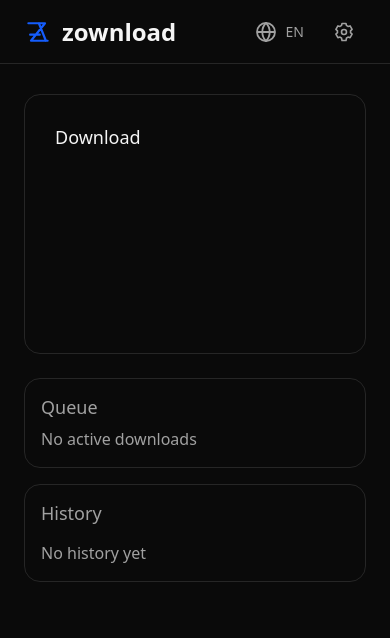
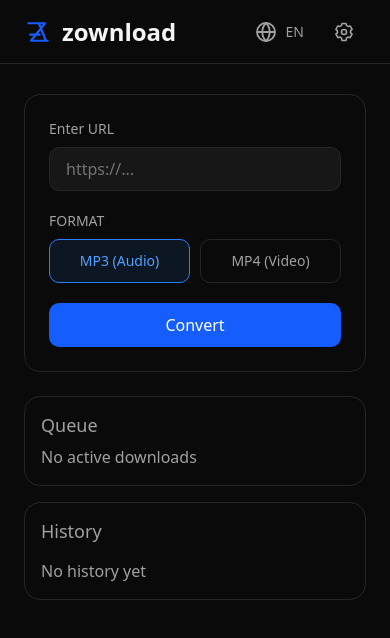
Before and after one commit to zahidzta/zownload_application, a React (Vite) app: page / in a window 390 px wide. Shown: the top 638 px of the page. Built offline with nearby package versions, Linux system fonts and the light colour scheme.

Commit message:
Add Input form and analysis states

```diff
--- a/shared/i18n/en.ts
+++ b/shared/i18n/en.ts
@@ -32,7 +32,7 @@
   },
   input: {
     title: 'Download',
-    urlLabel: 'Video or playlist URL',
+    urlLabel: 'Enter URL',
     analyze: 'Analyze',
     urlPlaceholder: 'https://...',
     formatLabel: 'Format',
--- a/shared/i18n/es.ts
+++ b/shared/i18n/es.ts
@@ -24,7 +24,7 @@
   },
   input: {
     title: 'Descargar',
-    urlLabel: 'URL de video o lista de reproducción',
+    urlLabel: 'Introduce la URL',
     analyze: 'Analizar',
     urlPlaceholder: 'https://...',
     formatLabel: 'Formato',
--- a/src/App.tsx
+++ b/src/App.tsx
@@ -3,12 +3,30 @@
 
 import { AppShellView } from './components/AppShell'
 import { HeaderView } from './components/Header'
+import { InputCard, type DownloadFlowStore } from './components/InputCard'
 import { SettingsShell } from './components/SettingsShell'
 import { Card } from './components/ui/Card'
 import { t } from './i18n'
 import type { Locale } from './i18n'
 import { useShellStore } from './state/shell'
 import type { ShellPage } from './state/shell'
+import { createDownloadFlowStore } from './state/downloadFlow'
+import { createSimulatorTransport } from './transport/simulator'
+import type { AppTransport } from './transport/types'
+import { useStore } from 'zustand'
+
+const simulatorTransport = createSimulatorTransport()
+// The running mock pauses analysis briefly so its loading state can be inspected.
+const appTransport: AppTransport = {
+  async call(command, args) {
+    if (command === 'analyze_url') {
+      await new Promise((resolve) => setTimeout(resolve, 900))
+    }
+    return simulatorTransport.call(command, args)
+  },
+  on: (name, handler) => simulatorTransport.on(name, handler),
+}
+const appFlowStore = createDownloadFlowStore(appTransport)
 
 interface AppViewProps {
   locale: Locale
@@ -16,19 +34,21 @@
   onBack: () => void
   onToggleLocale: () => void
   onOpenSettings: () => void
+  flowStore?: DownloadFlowStore
 }
 
-export function AppView({ locale, page, onBack, onToggleLocale, onOpenSettings }: AppViewProps) {
+export function AppView({ locale, page, onBack, onToggleLocale, onOpenSettings, flowStore = appFlowStore }: AppViewProps) {
+  const step = useStore(flowStore, (state) => state.step)
   return (
     <>
       <HeaderView locale={locale} onToggleLocale={onToggleLocale} onOpenSettings={onOpenSettings} />
       <div hidden={page !== 'main'}>
         <AppShellView locale={locale}>
-          <Card
+          {step === 'input' ? <InputCard locale={locale} flowStore={flowStore} /> : <Card
             title={t(locale, 'input.title')}
             className="min-h-[21.3125rem] rounded-card border border-border bg-card p-card"
             headingClassName="text-card-title font-medium text-text-strong"
-          />
+          />}
         </AppShellView>
       </div>
       {page === 'settings' && <SettingsShell locale={locale} onBack={onBack} />}
--- /dev/null
+++ b/src/components/InputCard.tsx
@@ -0,0 +1,89 @@
+// SPDX-License-Identifier: GPL-3.0-or-later
+// SPDX-FileCopyrightText: 2026 zahidzta
+
+import { useId } from 'react'
+import { useStore } from 'zustand'
+import type { Format } from '../../shared/contract'
+import { t, type Locale } from '../i18n'
+import type { createDownloadFlowStore } from '../state/downloadFlow'
+import { Card } from './ui/Card'
+
+export type DownloadFlowStore = ReturnType<typeof createDownloadFlowStore>
+
+interface InputCardProps {
+  locale: Locale
+  flowStore: DownloadFlowStore
+}
+
+export function InputCard({ locale, flowStore }: InputCardProps) {
+  const { url, format, analyzing, error, setUrl, setFormat, analyze } = useStore(flowStore)
+  const id = useId()
+  const urlId = `${id}-url`
+  const errorId = `${id}-error`
+
+  return (
+    <Card
+      title={t(locale, 'input.title')}
+      className="min-h-[16.25rem] rounded-card border border-border bg-card p-6 lg:min-h-[21.3125rem] lg:p-card"
+      headingClassName="sr-only"
+    >
+      <form noValidate onSubmit={(event) => { event.preventDefault(); void analyze() }}>
+        <label htmlFor={urlId} className="block text-small text-text lg:text-body">
+          {t(locale, 'input.urlLabel')}
+        </label>
+        <input
+          id={urlId}
+          name="url"
+          type="url"
+          inputMode="url"
+          autoComplete="url"
+          spellCheck={false}
+          value={url}
+          onChange={(event) => setUrl(event.target.value)}
+          placeholder={t(locale, 'input.urlPlaceholder')}
+          aria-invalid={error ? true : undefined}
+          aria-describedby={error ? errorId : undefined}
+          className="mt-2 block min-h-11 w-full min-w-0 rounded-control border border-border bg-field px-4 text-body text-text-strong placeholder:text-text-muted lg:min-h-14 lg:px-5"
+        />
+        {error && (
+          <p id={errorId} role="alert" className="mt-2 mb-0 text-small text-red-400">
+            {t(locale, `errors.${error.code}`)}
+          </p>
+        )}
+
+        <fieldset className="mt-5 min-w-0 border-0 p-0 lg:mt-6">
+          <legend className="mb-2 text-small uppercase text-text lg:text-body">
+            {t(locale, 'input.formatLabel')}
+          </legend>
+          <div className="grid grid-cols-2 gap-control-gap">
+            {(['mp3', 'mp4'] as const satisfies readonly Format[]).map((choice) => (
+              <label
+                key={choice}
+                className="flex min-h-11 cursor-pointer items-center justify-center rounded-control border border-border text-center text-small font-medium text-text has-checked:border-selection-border has-checked:bg-selection has-checked:text-accent-text has-[:focus-visible]:outline-3 has-[:focus-visible]:outline-offset-2 has-[:focus-visible]:outline-focus lg:min-h-12 lg:text-body"
+              >
+                <input
+                  className="sr-only"
+                  type="radio"
+                  name={`${id}-format`}
+                  value={choice}
+                  checked={format === choice}
+                  onChange={() => setFormat(choice)}
+                />
+                {t(locale, `input.${choice}`)}
+              </label>
+            ))}
+          </div>
+        </fieldset>
+
+        <button
+          type="submit"
+          disabled={analyzing}
+          className="mt-5 flex min-h-11 w-full items-center justify-center gap-2 rounded-control bg-primary px-4 text-body font-semibold text-white disabled:cursor-wait disabled:bg-primary-disabled disabled:text-text-muted lg:mt-6 lg:min-h-14"
+        >
+          {analyzing && <span aria-hidden="true" className="size-5 animate-spin rounded-full border-[3px] border-text-muted/40 border-t-text-muted" />}
+          {t(locale, analyzing ? 'input.analyzing' : 'input.convert')}
+        </button>
+      </form>
+    </Card>
+  )
+}
--- a/src/styles.css
+++ b/src/styles.css
@@ -9,6 +9,7 @@
   --color-field: #171717;
   --color-border: #262626;
   --color-primary: #155dfc;
+  --color-primary-disabled: #1e4785;
   --color-selection: #0d1623;
   --color-selection-border: #2b7fff;
   --color-accent-text: #50a2ff;
@@ -58,11 +59,6 @@
 }
 input, button { font: inherit; }
 
-/* The static input slot follows the mobile card height until 1B adds its form. */
-@media (max-width: 63.999rem) {
-  .app-shell-main > section { min-height: 16.25rem; }
-}
-
 :where(button, input, select, textarea, a):focus-visible {
   outline: var(--focus-ring-width) solid var(--color-focus);
   outline-offset: var(--focus-ring-offset);
```
Also changed, not shown: 2 other files (tests, documents, lock files or other folders).
